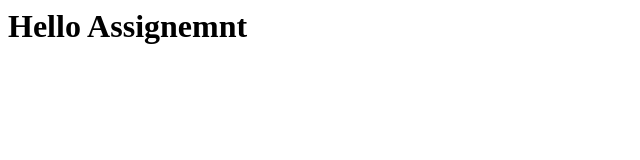
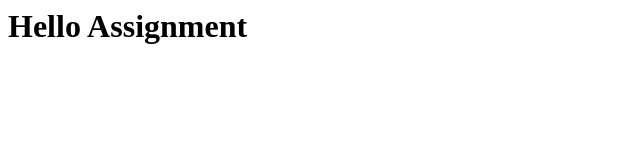
Before and after one commit to 2020mt93199/2020mt93199, a plain HTML site: page index.html in a window 1280 px wide. Shown: the full height of the page, 0-640 px from the left. Drawn offline with Linux system fonts and the light colour scheme.

Commit message:
Update index.html

```diff
--- a/index.html
+++ b/index.html
@@ -1 +1 @@
-<h1>Hello Assignemnt<h1>
+<h1>Hello Assignment<h1>
```
